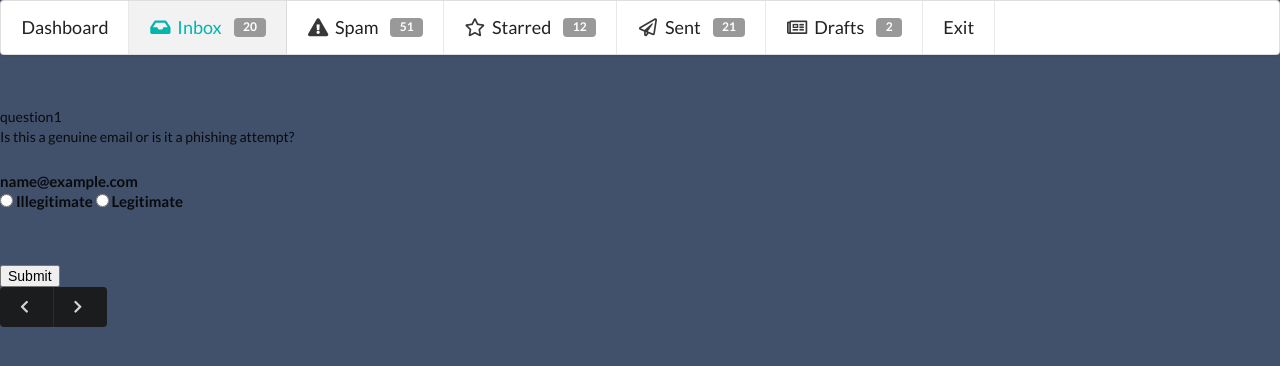
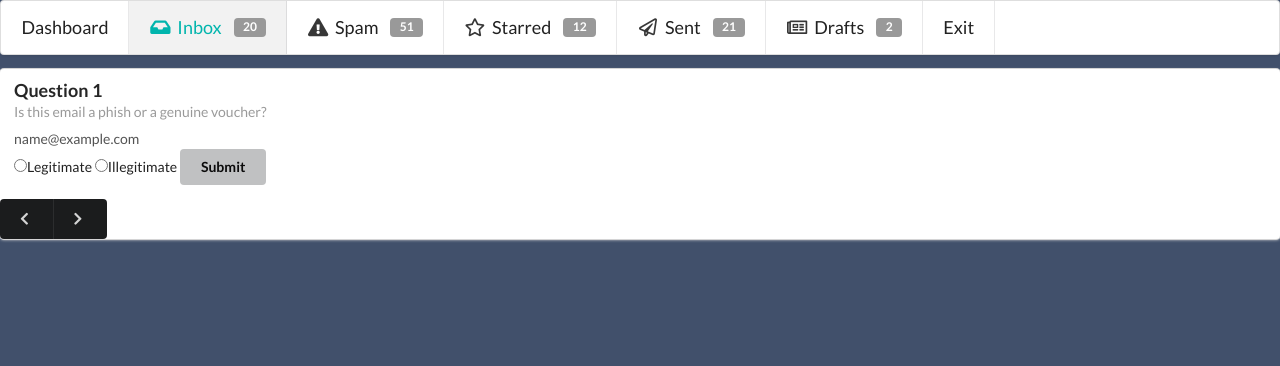
Before and after one commit to Jasvxxr-Singh/Catch-A-Phish-Web-app, a Flask app: template src/templates/quiz/module1.html in a window 1280 px wide. Shown: the top 366 px of the page. Run offline with Flask 2, Linux system fonts and the light colour scheme; the template is opened without the code that fills it: most values are stand-ins (such as "Sample title", 1, 10 or a date in 2020); parts of the project's set-up code (start-up, migrations or seed data) failed here and were passed over; some libraries are stand-ins or nearby versions.

Commit message:
Add files via upload
Placed questions+pagination into card.

```diff
--- a/src/templates/quiz/module1.html
+++ b/src/templates/quiz/module1.html
@@ -1,4 +1,3 @@
-
 <!DOCTYPE html>
 <head>
     <meta charset="utf-8" />
@@ -17,7 +16,6 @@
     <script src="https://cdnjs/cloudflare.com/akax/libs/semantic-ui/2.4.1/semantic.min.css"></script>
     <link rel="stylesheet" href="../../static/css/styles.css" type="text/css"/>
   </head>
-
         <div class="ui massive labeled menu">
             <div class="item">Dashboard</div>
             <a class="active teal item">
@@ -49,26 +47,27 @@
             <a class="item" id="home" href="{{ url_for('home_bp.home') }}">Exit</a>
         </div>
 
-
     <body>
-        <h1></h1>
-
-
-            <form action="/submitquiz" method="post">
-                <p>question{{ question.question_id }}<br> Is this a genuine email or is it a phishing attempt?</p>
-                <h4>
-                    {{ question.email_content }} <br>
-                <input type="radio" name="{{ question.question_id }}" value="Illegitimate" required> Illegitimate
-                <input type="radio" name="{{ question.question_id }}" value="Legitimate" required> Legitimate
-                </h4>
-
-
-                <br><br>
-                <input type="submit" name="submitform" value="Submit">
-                <!-- <a class="ui inverted button" href="{{ url_for('submit_bp.submit') }}">submit</a> -->
-            </form>
+        <form action="/submitquiz" method="post">
+            <div class="ui fluid card">
+                <div class="content">
+                  <a class="header">Question {{ question.question_id }}</a>
+                  <div class="meta">
+                    <span class="date">Is this email a phish or a genuine voucher?</span>
+                  </div>
+                  <div class="description">
+                    {{ question.email_content }}
+                  </div>
+                  <div class="extra content">
+                    <input type="radio" name="{{ question.question_id }}" value="Legitimate" required>Legitimate</button>
+                    <input type="radio" name="{{ question.question_id }}" value="Illegitimate" required>Illegitimate</button>
+                    <button class="ui button active" type="submit" name="submitform" value="Submit">Submit</button>
+                    <!-- <button type="submit" name="submitform" value="Submit">Submit</button> -->
+                </div>
+            </div>
+        </form>
     </body>
 
-<footer>
-    {% include 'quiz/pagination.html' %}
-</footer>
+    <footer>
+        {% include 'quiz/pagination.html' %}
+    </footer>
```
